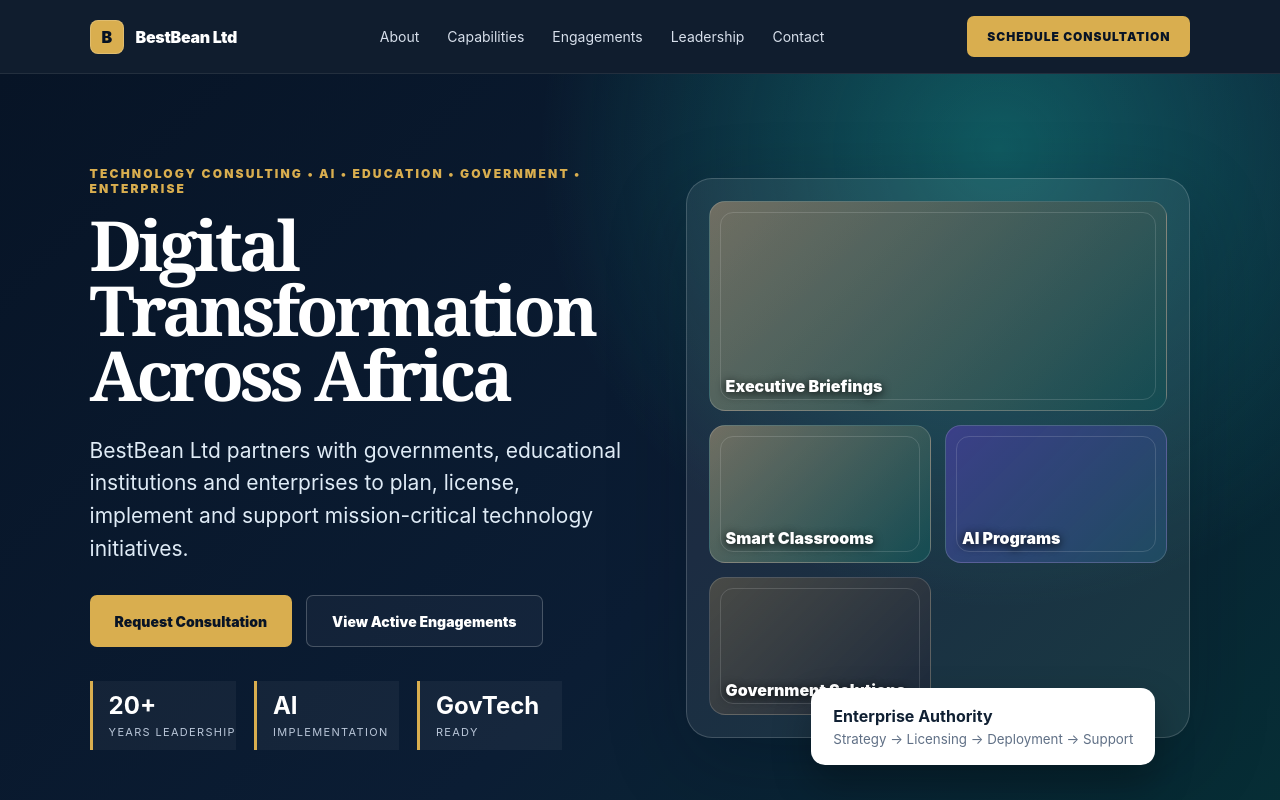
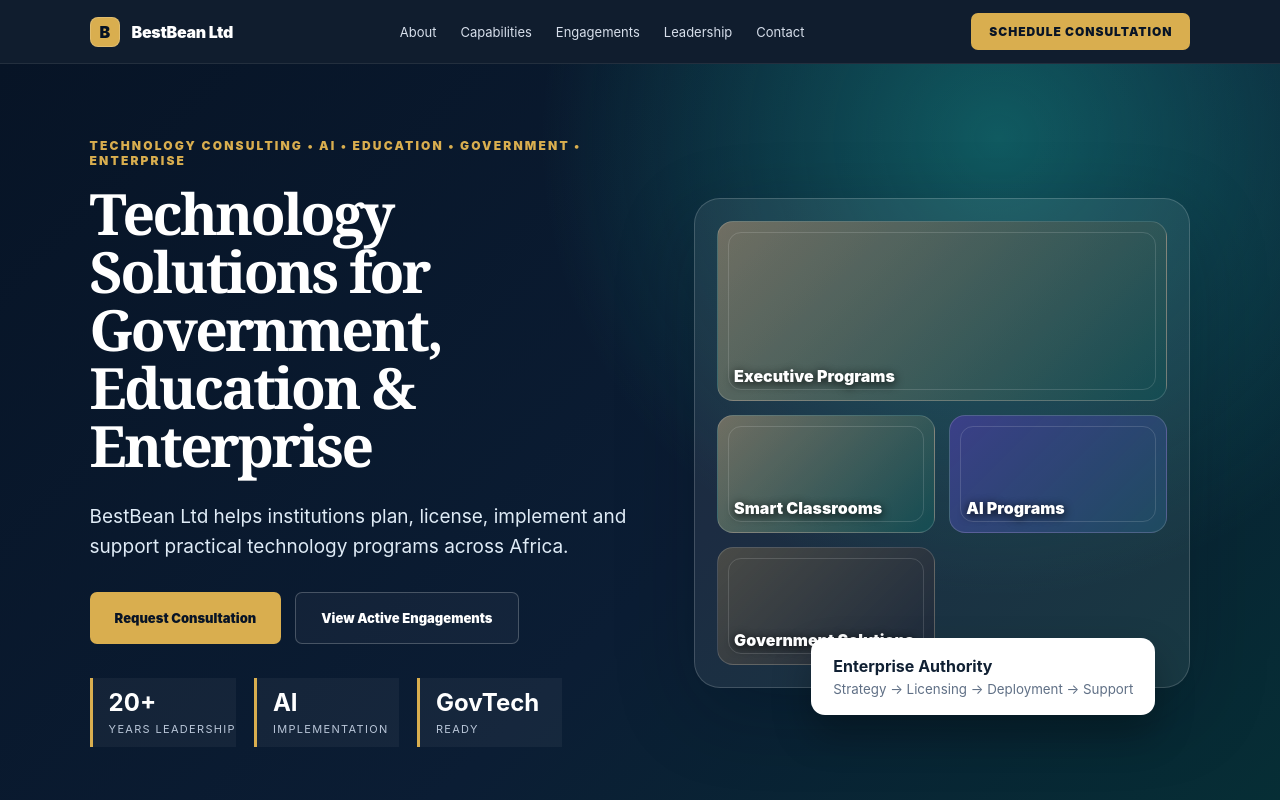
Before and after one commit to VeraKen/bestbeanltd, a Next.js app: page / in a window 1280 px wide. Shown: the top 800 px of the page. Built offline with nearby package versions, Linux system fonts and the light colour scheme.

Commit message:
Add files via upload

```diff
--- a/app/page.jsx
+++ b/app/page.jsx
@@ -38,9 +38,9 @@ export default function HomePage() {
         <div className="heroInner">
           <div className="heroCopy">
             <p className="eyebrow">Technology Consulting • AI • Education • Government • Enterprise</p>
-            <h1>Digital Transformation Across Africa</h1>
+            <h1>Technology Solutions for Government, Education & Enterprise</h1>
             <p className="lead">
-              BestBean Ltd partners with governments, educational institutions and enterprises to plan, license, implement and support mission-critical technology initiatives.
+              BestBean Ltd helps institutions plan, license, implement and support practical technology programs across Africa.
             </p>
             <div className="actions">
               <a className="primary" href="#contact">Request Consultation</a>
@@ -53,7 +53,7 @@ export default function HomePage() {
             </div>
           </div>
           <div className="heroPanel" aria-label="BestBean strategic focus">
-            <div className="photoBlock photoLarge"><span>Executive Briefings</span></div>
+            <div className="photoBlock photoLarge"><span>Executive Programs</span></div>
             <div className="photoGrid">
               <div className="photoBlock"><span>Smart Classrooms</span></div>
               <div className="photoBlock accent"><span>AI Programs</span></div>
```
Also changed, not shown: app/globals.css, 1 other file (tests, documents, lock files or other folders).
